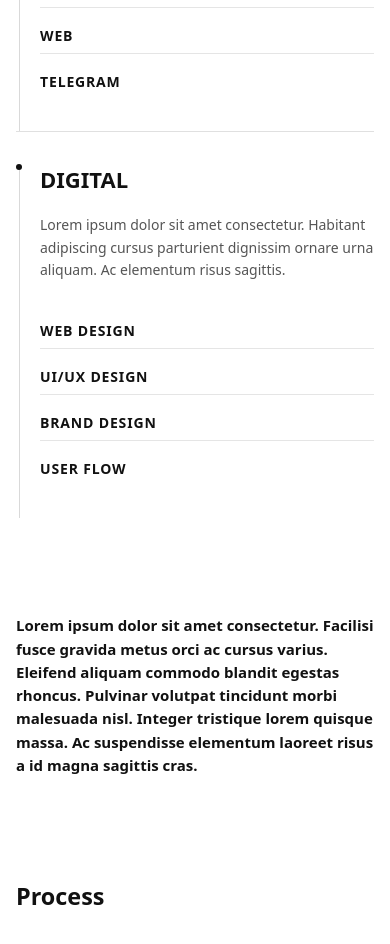
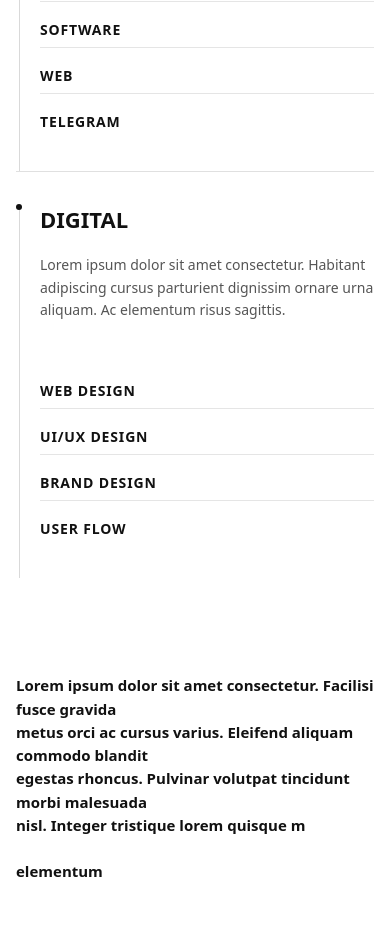
Before and after one commit to code-412/314Site, a Next.js app: page / in a window 390 px wide. Shown: the part 2000-2944 px from the top of the page. Built offline with nearby package versions, Linux system fonts and the light colour scheme.

Commit message:
Lorem is typing async now DONE

```diff
--- a/src/widgets/process/Process.module.scss
+++ b/src/widgets/process/Process.module.scss
@@ -68,8 +68,8 @@
 
 .finish {
   position: absolute;
-  left: 50%;
-  transform: translate(-50%, -50%);
+  left: calc(50% + 50px);
+  transform: translateY(-50%);
   opacity: 0;
   font-size: 12px;
   font-weight: 700;
@@ -77,6 +77,7 @@
   color: var(--c-primary);
   text-transform: uppercase;
   transition: opacity 0.55s ease;
+  white-space: nowrap;
 
   &--visible { opacity: 1; }
 }
--- a/src/widgets/process/Process.tsx
+++ b/src/widgets/process/Process.tsx
@@ -118,7 +118,7 @@ export function Process() {
 
           <div
             className={`${s.finish}${active[7] ? ` ${s["finish--visible"]}` : ""}`}
-            style={{ top: `${(2585 / 2597) * 100}%` }}
+            style={{ top: `${(DOTS[7].cy / 2597) * SVG_H / (SVG_H + 80) * 100}%` }}
           >
             Finish
           </div>
--- a/src/widgets/quote/Quote.module.scss
+++ b/src/widgets/quote/Quote.module.scss
@@ -18,7 +18,23 @@
   font-weight: 700;
   line-height: 1.55;
   color: var(--c-primary);
-  min-height: 8em;
+}
+
+.line {
+  display: block;
+  position: relative;
+}
+
+.placeholder {
+  visibility: hidden;
+  user-select: none;
+  pointer-events: none;
+}
+
+.typed {
+  position: absolute;
+  top: 0;
+  left: 0;
 }
 
 .cursor {
@@ -31,7 +47,7 @@
 
 @media (max-width: 900px) {
   .quote { padding: 60px 0; }
-  .text  { font-size: 16px; min-height: unset; }
+  .text  { font-size: 16px; }
 }
 
 @media (max-width: 480px) {
--- a/src/widgets/quote/Quote.tsx
+++ b/src/widgets/quote/Quote.tsx
@@ -3,57 +3,84 @@
 import { useEffect, useRef, useState } from "react";
 import s from "./Quote.module.scss";
 
-const FULL_TEXT =
-  "Lorem ipsum dolor sit amet consectetur. Facilisi fusce gravida metus orci ac cursus varius. Eleifend aliquam commodo blandit egestas rhoncus. Pulvinar volutpat tincidunt morbi malesuada nisl. Integer tristique lorem quisque massa. Ac suspendisse elementum laoreet risus a id magna sagittis cras.";
+const LINES = [
+  "Lorem ipsum dolor sit amet consectetur. Facilisi fusce gravida",
+  "metus orci ac cursus varius. Eleifend aliquam commodo blandit",
+  "egestas rhoncus. Pulvinar volutpat tincidunt morbi malesuada",
+  "nisl. Integer tristique lorem quisque massa. Ac suspendisse",
+  "elementum laoreet risus a id magna sagittis cras.",
+];
 
-const SPEED = 15;
+const CHAR_DELAY  = 55;
+const WORDS_AHEAD = 4;
 
 export function Quote() {
-  const [displayed, setDisplayed] = useState("");
-  const [started,   setStarted]   = useState(false);
-  const sectionRef  = useRef<HTMLElement>(null);
-  const intervalRef = useRef<ReturnType<typeof setInterval> | null>(null);
+  const [typed, setTyped] = useState(LINES.map(() => ""));
+  const sectionRef = useRef<HTMLElement>(null);
+  const rafRef     = useRef<number>(0);
+  const started    = useRef(false);
 
   useEffect(() => {
+    const startTimes: number[] = [];
+    let t = 0;
+    LINES.forEach((text) => {
+      startTimes.push(t);
+      const triggerChars = text.split(" ").slice(0, WORDS_AHEAD).join(" ").length + 1;
+      t += triggerChars * CHAR_DELAY;
+    });
+
     const observer = new IntersectionObserver(
       (entries) => {
-        if (entries[0].isIntersecting && !started) {
-          setStarted(true);
-          observer.disconnect();
-        }
+        if (!entries[0].isIntersecting || started.current) return;
+        started.current = true;
+
+        const origin = performance.now();
+
+        const tick = (now: number) => {
+          const elapsed = now - origin;
+          let allDone = true;
+
+          setTyped(LINES.map((text, i) => {
+            if (elapsed < startTimes[i]) { allDone = false; return ""; }
+            const chars = Math.min(
+              Math.floor((elapsed - startTimes[i]) / CHAR_DELAY) + 1,
+              text.length
+            );
+            if (chars < text.length) allDone = false;
+            return text.slice(0, chars);
+          }));
+
+          if (!allDone) rafRef.current = requestAnimationFrame(tick);
+        };
+
+        rafRef.current = requestAnimationFrame(tick);
+        observer.disconnect();
       },
       { threshold: 0.2 }
     );
 
     if (sectionRef.current) observer.observe(sectionRef.current);
-    return () => observer.disconnect();
-  }, [started]);
-
-  useEffect(() => {
-    if (!started) return;
-
-    let i = 0;
-    intervalRef.current = setInterval(() => {
-      i += 1;
-      setDisplayed(FULL_TEXT.slice(0, i));
-      if (i >= FULL_TEXT.length && intervalRef.current) {
-        clearInterval(intervalRef.current);
-      }
-    }, SPEED);
-
     return () => {
-      if (intervalRef.current) clearInterval(intervalRef.current);
+      observer.disconnect();
+      cancelAnimationFrame(rafRef.current);
     };
-  }, [started]);
+  }, []);
 
   return (
     <section className={s.quote} ref={sectionRef}>
       <div className={`${s.inner} container`}>
         <p className={s.text}>
-          {displayed}
-          {displayed.length < FULL_TEXT.length && (
-            <span className={s.cursor}>|</span>
-          )}
+          {LINES.map((text, i) => (
+            <span key={i} className={s.line}>
+              <span className={s.placeholder}>{text}</span>
+              <span className={s.typed}>
+                {typed[i]}
+                {typed[i].length > 0 && typed[i].length < text.length && (
+                  <span className={s.cursor}>|</span>
+                )}
+              </span>
+            </span>
+          ))}
         </p>
       </div>
     </section>
--- a/src/widgets/services/Services.module.scss
+++ b/src/widgets/services/Services.module.scss
@@ -13,6 +13,8 @@
 .col {
   padding: 40px 40px 40px 24px;
   position: relative;
+  display: flex;
+  flex-direction: column;
 
   &:not(:first-child) {
     padding-left: 40px;
@@ -38,7 +40,7 @@
   background: var(--c-primary);
   flex-shrink: 0;
   transform: scale(0);
-  transition: transform 0.18s cubic-bezier(0.34, 1.56, 0.64, 1);
+  transition: transform 0.22s cubic-bezier(0.34, 1.56, 0.64, 1);
 }
 
 .line {
@@ -47,8 +49,8 @@
   background: rgba(0, 0, 0, 0.15);
   transform-origin: top center;
   transform: scaleY(0);
-  transition: transform 0.35s cubic-bezier(0.4, 0, 0.2, 1);
-  transition-delay: 0.14s;
+  transition: transform 0.5s cubic-bezier(0.4, 0, 0.2, 1);
+  transition-delay: 0.18s;
 }
 
 // ── content elements (hidden by default) ─────
@@ -60,8 +62,8 @@
   margin-bottom: 20px;
   opacity: 0;
   transform: translateY(10px);
-  transition: opacity 0.28s ease, transform 0.28s ease;
-  transition-delay: 0.38s;
+  transition: opacity 0.38s ease, transform 0.38s ease;
+  transition-delay: 0.52s;
 }
 
 .desc {
@@ -71,8 +73,8 @@
   margin-bottom: 32px;
   opacity: 0;
   transform: translateY(8px);
-  transition: opacity 0.28s ease, transform 0.28s ease;
-  transition-delay: 0.56s;
+  transition: opacity 0.38s ease, transform 0.38s ease;
+  transition-delay: 0.72s;
 }
 
 .list {
@@ -80,6 +82,7 @@
   display: flex;
   flex-direction: column;
   gap: 10px;
+  margin-top: auto;
 }
 
 .item {
@@ -91,16 +94,16 @@
   border-bottom: 1px solid rgba(0, 0, 0, 0.1);
   opacity: 0;
   transform: translateY(6px);
-  transition: opacity 0.22s ease, transform 0.22s ease;
+  transition: opacity 0.28s ease, transform 0.28s ease;
 
   &:last-child { border-bottom: none; }
 
-  &:nth-child(1) { transition-delay: 0.70s; }
-  &:nth-child(2) { transition-delay: 0.78s; }
-  &:nth-child(3) { transition-delay: 0.86s; }
-  &:nth-child(4) { transition-delay: 0.94s; }
-  &:nth-child(5) { transition-delay: 1.02s; }
-  &:nth-child(6) { transition-delay: 1.10s; }
+  &:nth-child(1) { transition-delay: 0.90s; }
+  &:nth-child(2) { transition-delay: 1.00s; }
+  &:nth-child(3) { transition-delay: 1.10s; }
+  &:nth-child(4) { transition-delay: 1.20s; }
+  &:nth-child(5) { transition-delay: 1.30s; }
+  &:nth-child(6) { transition-delay: 1.40s; }
 }
 
 // ── visible state ─────────────────────────────
@@ -126,9 +129,9 @@
     &:last-child { border-bottom: none; }
   }
 
-  .divider {
-    top: 32px;
-  }
+  .divider { top: 32px; }
+
+  .list { margin-top: 20px; }
 }
 
 @media (max-width: 900px) {
```
